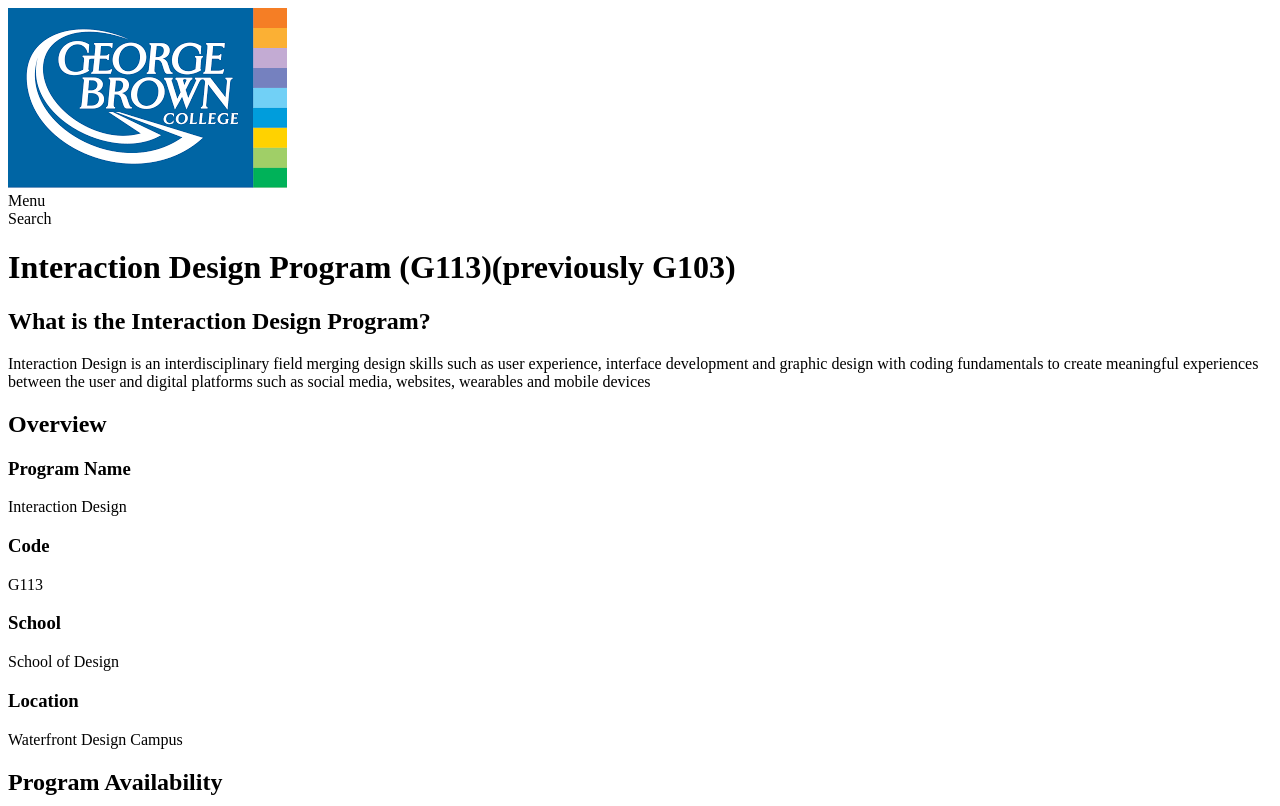
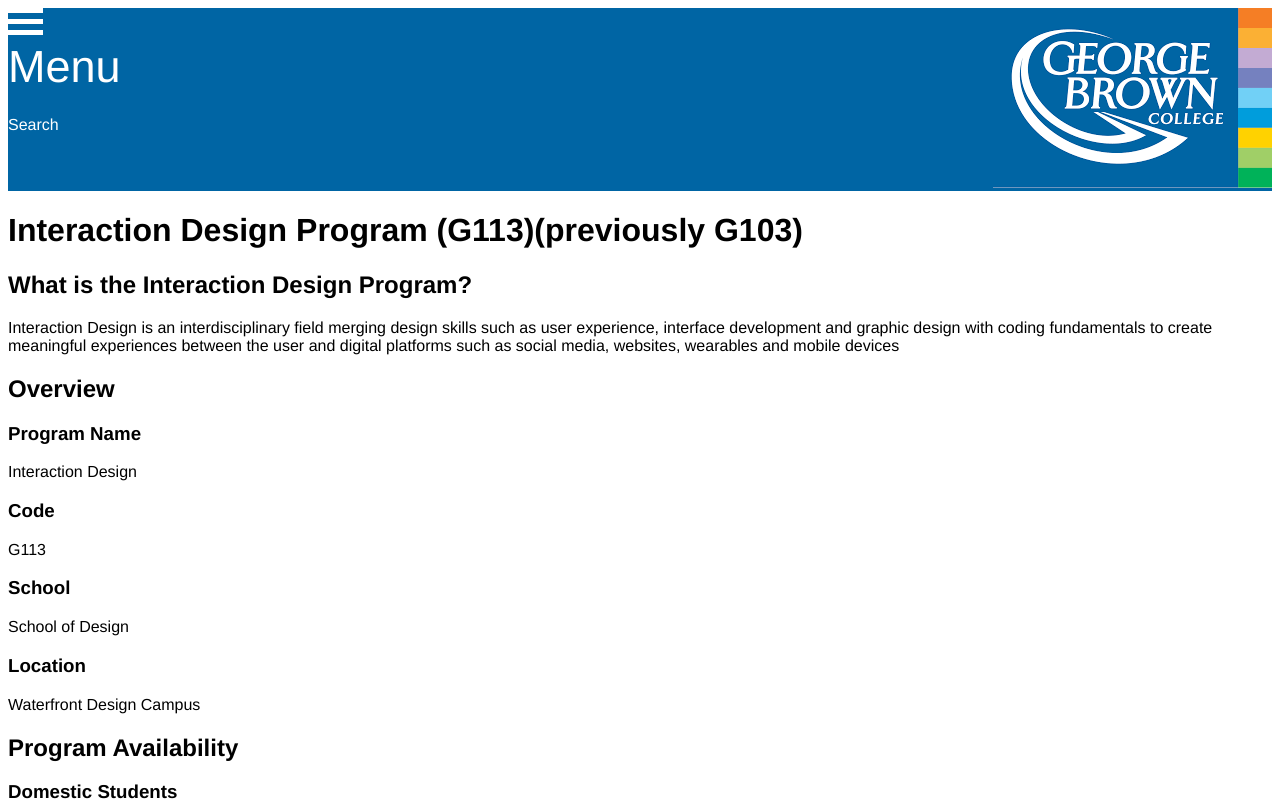
Before and after one commit to idd-jjam/interaction-design-assignment-one, a plain HTML site: page index.html in a window 1280 px wide. Shown: the top 806 px of the page. Drawn offline with Linux system fonts and the light colour scheme.

Commit message:
progress

```diff
--- a/css/index.css
+++ b/css/index.css
@@ -1,2 +1,27 @@
 body {
+    font-family: Helvetica;
 }
+header{
+    background-color:#0065a4;
+
+}
+.logo{
+    float: right;
+}
+.hm{
+    width: 35px;
+    height: 5px;
+    background-color:white;
+    margin: 6px 0;
+    text-align: center;
+  }
+.menu{
+    color: white;
+    height: 75px;
+    font-size: 45px;
+    font-weight: 100;
+}
+.search{
+    color: white;
+    height: 75px;
+}
--- a/index.html
+++ b/index.html
@@ -2,13 +2,17 @@
     <html>
     	<head>
     		<title>Interaction (Re)Design</title>
-    		<link rel="stylesheet" href="css/index.css">
+			<link rel="stylesheet" href="css/index.css">
+			<meta name="viewport" content="width=device-width,initial-scale=1.0">
     	</head>
     	<body>
 			<header>
-				<a href="https://www.georgebrown.ca/"><img src="img/gbc-logo.png" alt="George Brown Logo"></a>
-				<div>Menu</div>
-				<div>Search</div>
+				<a href="https://www.georgebrown.ca/"><img src="img/gbc-logo.png" alt="George Brown Logo" class="logo"></a>
+				<div class="hm"></div>
+				<div class="hm"></div>
+				<div class="hm"></div>
+				<div class="menu">Menu</div>
+				<div class="search">Search</div>
 			</header>
 			<main>
 				<H1>Interaction Design Program (G113)(previously G103)</H1>
@@ -48,11 +52,14 @@
 						<p>$ 9,191.00</p>
 					<h3>Additional Cost</h3>
 						<p>Amounts listed are the total of tuition, materials(non-refundable), student service and ancillary fees for the first two semesters of programs starting in Fall 2018. Fees are subject to change for programs starting in Fall 2019 and at later dates.</p>
+						<p>For International Students visit <a href="https://www.georgebrown.ca/international/futurestudents/tuitionfees/">Tuition Fees and Related Costs For International Students</a> to learn more about the cost of enrolling in this program.</p>
 		<footer>
 			<h4> Social Media</h4>
 				<a href="https://www.instagram.com/gbcollege/?hl=en"><img src="img/instagram-logo.png" alt="Instagram Logo"></a>
 				<a href= "https://twitter.com/GBCollege?ref_src=twsrc%5Egoogle%7Ctwcamp%5Eserp%7Ctwgr%5Eauthor"><img src="img/twitter-logo.png" alt="Twitter Logo"></a>
 				<a href= "https://www.facebook.com/georgebrowncollege/"><img src="img/facebook (2).png"alt= "Facebook Logo"></a>
+			<h4></h4>
+
 		</footer>
 
 
```
